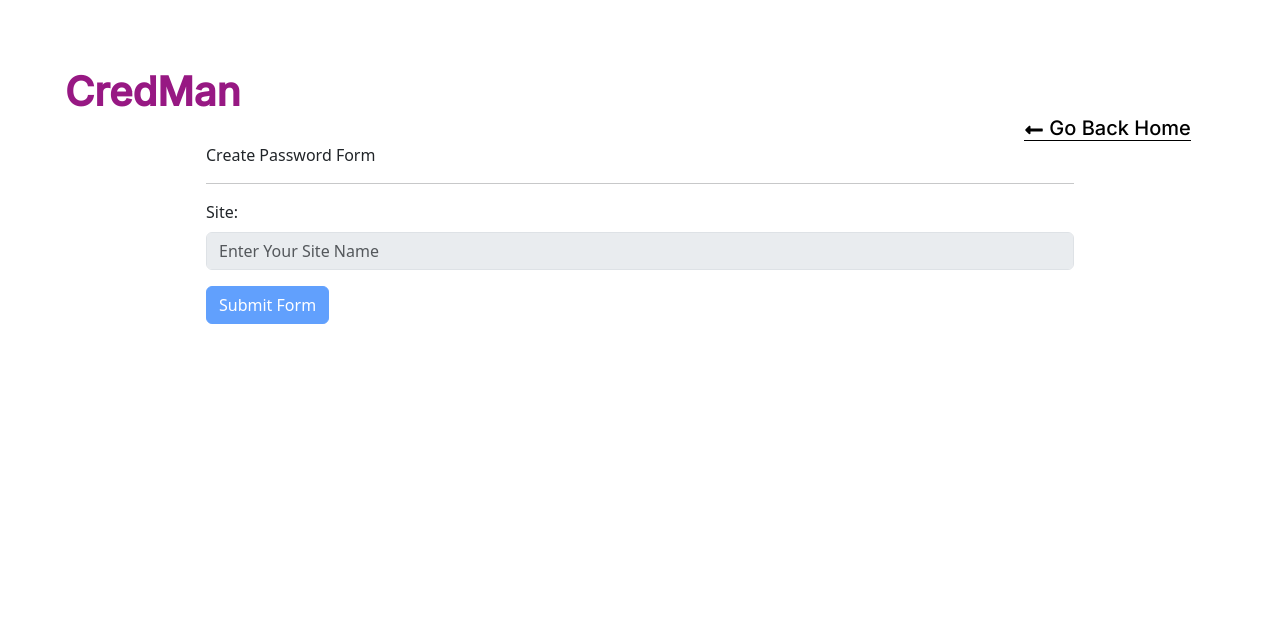
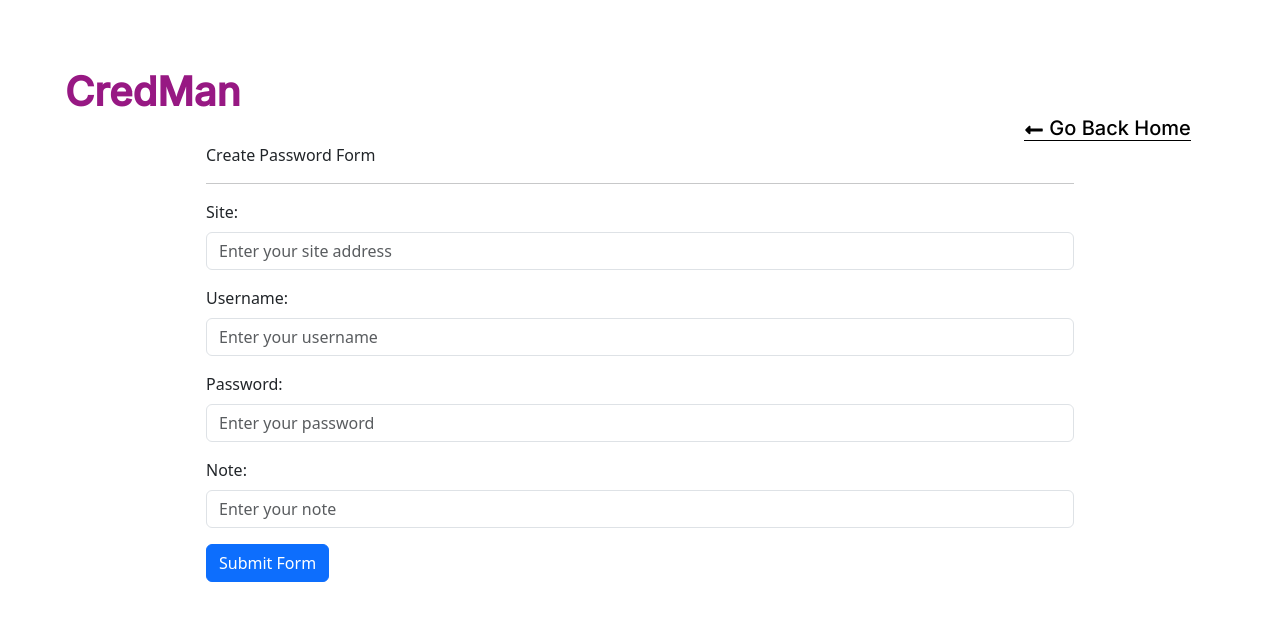
Before and after one commit to abdulrashidmaqsodi/my-task, a React (Create React App) app: page /password in a window 1280 px wide. Shown: the top 620 px of the page. Built offline with nearby package versions, Linux system fonts and the light colour scheme.

Commit message:
project completed

```diff
--- a/package.json
+++ b/package.json
@@ -14,6 +14,7 @@
     "react-icons": "^5.3.0",
     "react-router-dom": "^6.26.0",
     "react-scripts": "5.0.1",
+    "sweetalert2": "^11.12.4",
     "web-vitals": "^2.1.4"
   },
   "scripts": {
--- a/src/components/Login/Login.js
+++ b/src/components/Login/Login.js
@@ -1,18 +1,72 @@
 import Button from 'react-bootstrap/Button';
 import Form from 'react-bootstrap/Form';
 import './Login.css'
+import axios from 'axios';
+import { useState } from 'react';
+import Swal from 'sweetalert2';
 function Login() {
+    const [formData, setFormData] = useState({})
+
+    const restFormData = () => {
+        setFormData({
+            site : '',
+            username : '',
+            password : '',
+            note : ''
+        })
+    }
+
+    const formHandler = (e) => {
+        setFormData({ ...formData, [e.target.name]: e.target.value })
+    }
+
+    const addDataasite = () => {
+        axios.post('https://66b4311c9f9169621ea2030c.mockapi.io/api/v1/savedpasswords', formData)
+            .then(response => {
+                if (response.status === 201) {
+                        Swal.fire({
+                        position: "center",
+                        icon: "success",
+                        title: "Data saved successfully",
+                        showConfirmButton: false,
+                        timer: 1500
+                     });
+                }
+            })
+            .catch(error => {
+                Swal.fire({
+                    position: "center",
+                    icon: "error",
+                    title: "Data didn't saved",
+                    showConfirmButton: false,
+                    timer: 1500
+                 });
+            })
+            restFormData()
+    }
     return (
         <div className='formContainer'>
             <p>Create Password Form</p>
-            <hr/>
+            <hr />
             <Form>
-                <fieldset disabled>
+                <fieldset>
                     <Form.Group className="mb-3">
                         <Form.Label>Site:</Form.Label>
-                        <Form.Control type='text' placeholder="Enter Your Site Name" />
+                        <Form.Control onChange={formHandler} value={formData.site} name='site' type='text' placeholder="Enter your site address" />
                     </Form.Group>
-                    <Button type="button">Submit Form</Button>
+                    <Form.Group className="mb-3">
+                        <Form.Label>Username:</Form.Label>
+                        <Form.Control onChange={formHandler}value={formData.username} name='username' type='text' placeholder="Enter your username" />
+                    </Form.Group>
+                    <Form.Group className="mb-3">
+                        <Form.Label>Password:</Form.Label>
+                        <Form.Control onChange={formHandler}value={formData.password} name='password' type='password' placeholder="Enter your password" />
+                    </Form.Group>
+                    <Form.Group className="mb-3">
+                        <Form.Label>Note:</Form.Label>
+                        <Form.Control onChange={formHandler}value={formData.note} name='note' type='text' placeholder="Enter your note" />
+                    </Form.Group>
+                    <Button onClick={addDataasite} type="button" >Submit Form</Button>
                 </fieldset>
             </Form>
         </div>
--- a/src/components/Navbar/Info/Info.js
+++ b/src/components/Navbar/Info/Info.js
@@ -22,23 +22,23 @@ function Info() {
             });
     }, []);
 
-    if (loading) return <Spinner/>;
+    if (loading) return <Spinner />;
     if (error) return <div>Error: {error.message}</div>;
 
     return (
         <>
-        <p className="ms-5">List of passwords you saved while registering on websites</p>
+            <p className="ms-5">List of passwords you saved while registering on websites</p>
             <div className="Info">
                 {data.map(item => (
                     <div key={item.id} className="information">
                         <h4 className="fs-4">Site:</h4>
                         <p className="fs-5">{item.site}</p>
-                        <hr/>
+                        <hr />
                         <h4 className="fs-4">Username:</h4>
-                        <p className="fs-5">{item.username} <FaCopy/> </p>
-                        <hr/>
+                        <p className="fs-5">{item.username} <FaCopy className="ms-5"/> </p>
+                        <hr />
                         <h4 className="fs-4">Password:</h4>
-                        <p className="fs-5">{item.password} <IoEyeSharp/> <FaCopy/></p>
+                        <p className="fs-5">{item.password} <IoEyeSharp className="ms-5" /> <FaCopy/></p>
                     </div>
                 ))}
             </div>
```
Also changed, not shown: 1 other file (tests, documents, lock files or other folders).
